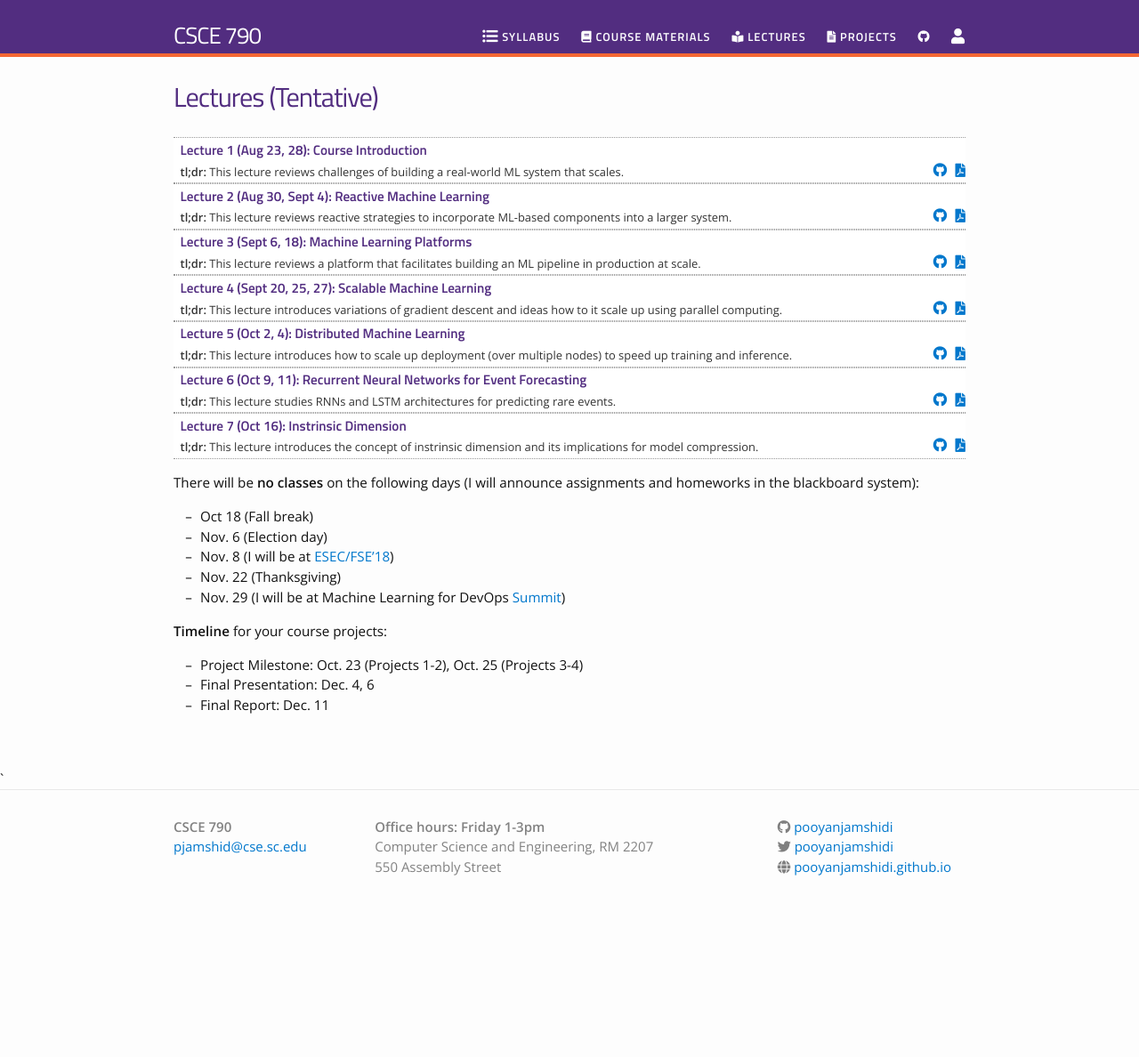
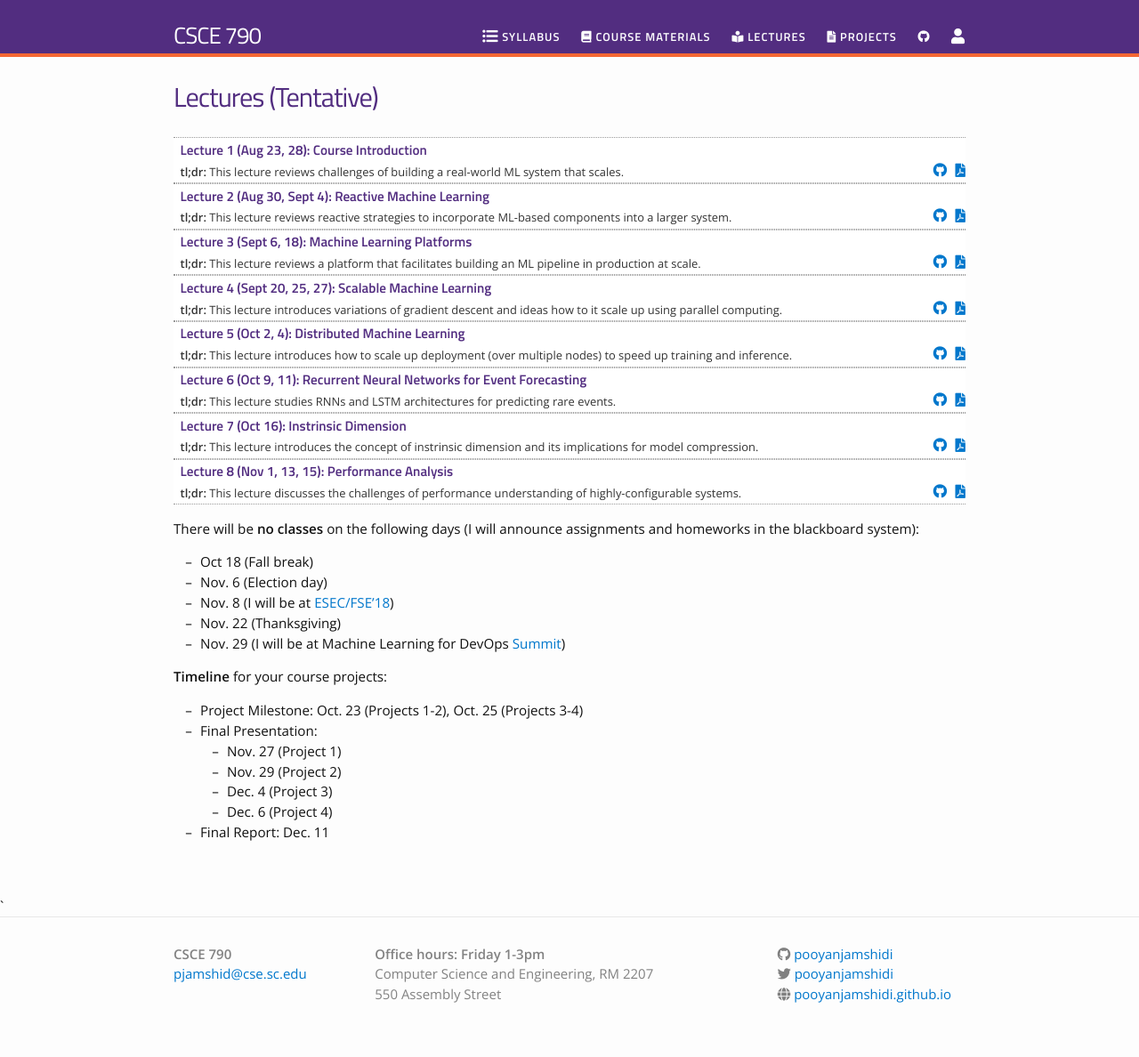
Before and after one commit to pooyanjamshidi/mls, a Jekyll site: the page built from lectures.md, in a window 1280 px wide. Shown: the whole page at 89% size. Built offline with Jekyll 4.4.1, drawn with Linux system fonts in a browser that asks for light colours; nearby versions of some CDN libraries; before the commit the page ends 1045 px from its top, so only the background shows below that.

```diff
--- a/_data/lectures.yml
+++ b/_data/lectures.yml
@@ -32,3 +32,8 @@
   filename: mls07
   dirname: lectures
   tldr: "This lecture introduces the concept of instrinsic dimension and its implications for model compression."
+
+- title: "Lecture 8 (Nov 1, 13, 15): Performance Analysis"
+  filename: mls08
+  dirname: lectures
+  tldr: "This lecture discusses the challenges of performance understanding of highly-configurable systems."
--- a/lectures.md
+++ b/lectures.md
@@ -46,5 +46,9 @@ There will be **no classes** on the following days (I will announce assignments
 
 **Timeline** for your course projects:
 - Project Milestone: Oct. 23 (Projects 1-2), Oct. 25 (Projects 3-4)
-- Final Presentation: Dec. 4, 6
+- Final Presentation:
+  - Nov. 27 (Project 1)
+  - Nov. 29 (Project 2)
+  - Dec. 4 (Project 3)
+  - Dec. 6 (Project 4)
 - Final Report: Dec. 11
```
Also changed, not shown: _images/trump-tillerson-haley.jpg (deleted), 1 other file.
